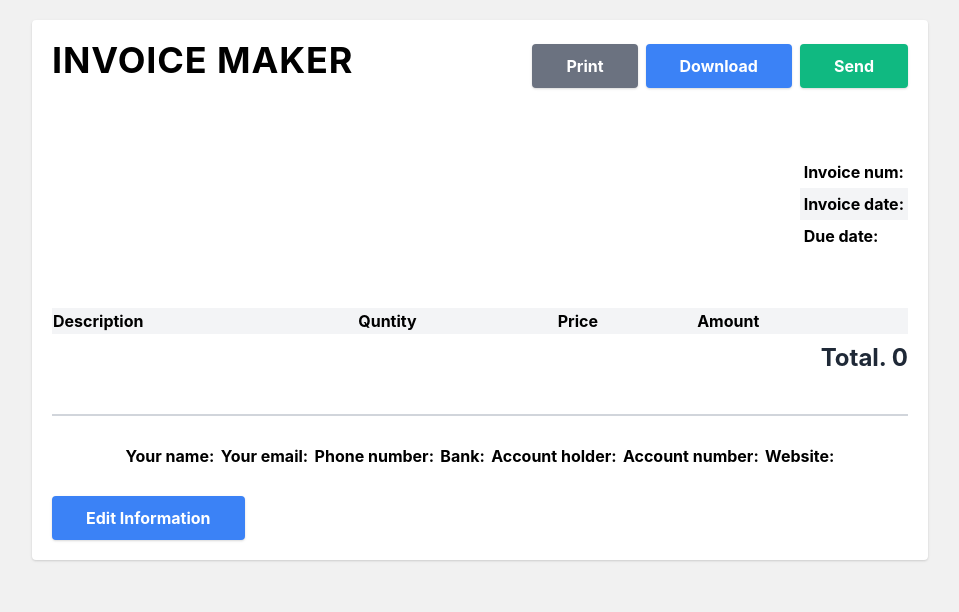
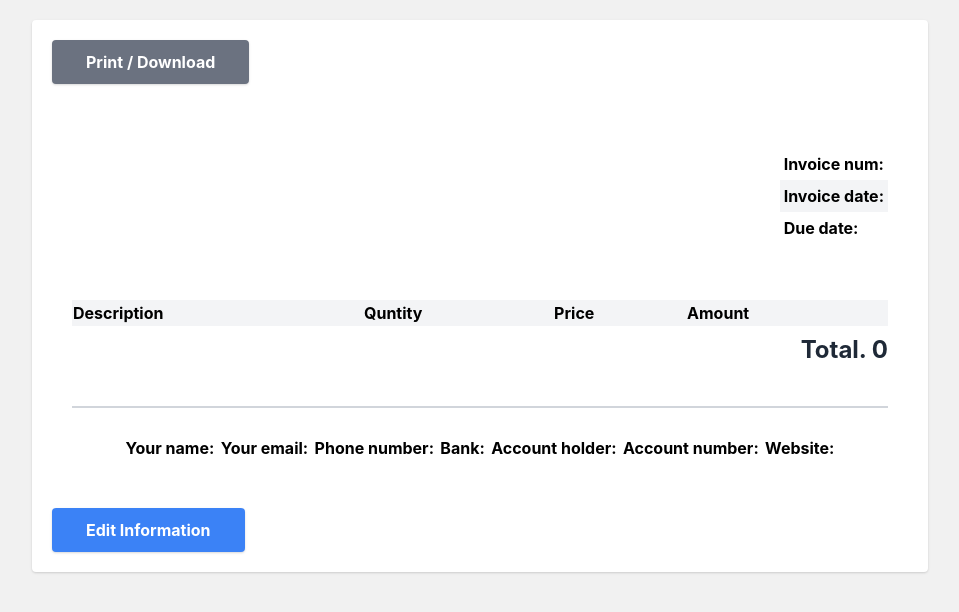
Before and after one commit to moeldeeb98/invoice-maker, a React (Create React App) app: page / in a window 1280 px wide. Both pictures are taken after a click on the button "Preview Invoice". Shown: the top 612 px of the page, without its empty margins (160-1119 px from the left). Built offline with nearby package versions, Linux system fonts and the light colour scheme.

Commit message:
print / downlaod the invoice

```diff
--- a/package.json
+++ b/package.json
@@ -10,6 +10,7 @@
     "react-dom": "^18.2.0",
     "react-icons": "^4.4.0",
     "react-scripts": "5.0.1",
+    "react-to-print": "^2.14.7",
     "uuid": "^8.3.2",
     "web-vitals": "^2.1.4"
   },
--- a/src/App.js
+++ b/src/App.js
@@ -1,4 +1,4 @@
-import React, { useState } from "react";
+import React, { useState, useRef } from "react";
 import Header from "./components/Header";
 import MainDetails from "./components/MainDetails";
 import ClientDetails from "./components/ClientDetails";
@@ -7,6 +7,7 @@ import Table from "./components/Table";
 import Notes from "./components/Notes";
 import Footer from "./components/Footer";
 import TableForm from "./components/TableForm";
+import ReactToPrint from "react-to-print";
 
 function App() {
   const [showInvoice, setShowInvoice] = useState(false);
@@ -30,13 +31,23 @@ function App() {
   const [list, setList] = useState([]);
   const [total, setTotal] = useState(0);
 
+  const invoiceRef = useRef();
+
   return (
     <>
       <main className="m-5 p-5 md:max-w-xl md:mx-auto lg:max-w-2xl xl:max-w-4xl bg-white rounded shadow">
         {showInvoice ? (
           <div>
-            <Header />
-            <div id="the-invoice">
+            {/* <Header /> */}
+            <ReactToPrint
+              trigger={() => (
+                <button className="bg-gray-500 text-white font-bold py-2 px-8 rounded shadow border-2 border-gray-500 hover:bg-transparent hover:text-gray-500 transition-all duration-300">
+                  Print / Download
+                </button>
+              )}
+              content={() => invoiceRef.current}
+            />
+            <div ref={invoiceRef} className="p-5">
               <MainDetails name={name} address={address} />
               <ClientDetails
                 clientName={clientName}
--- a/src/components/Header.jsx
+++ b/src/components/Header.jsx
@@ -1,13 +1,9 @@
 import React from "react";
 
 function Header() {
-  const handlePrint = () => {
-    window.print();
-  };
-
   return (
     <>
-      <header className="flex flex-col items-center justify-center mb-5 xl:flex-row xl:justify-between">
+      {/* <header className="flex flex-col items-center justify-center mb-5 xl:flex-row xl:justify-between">
         <div>
           <h1 className="font-bold uppercase tracking-wide text-4xl mb-3">
             Invoice maker
@@ -35,7 +31,7 @@ function Header() {
             </li>
           </ul>
         </div>
-      </header>
+      </header> */}
     </>
   );
 }
--- a/src/components/TableForm.jsx
+++ b/src/components/TableForm.jsx
@@ -23,6 +23,9 @@ function TableForm({
 
   const handleSubmit = (e) => {
     e.preventDefault();
+    if (!description || !price || !quntity) {
+      alert("Please fill in all inputs");
+    } else {
       const newItem = {
         id: uuid(),
         description,
@@ -39,6 +42,7 @@ function TableForm({
       setList([...list, newItem]);
       setTotal(total + amount);
       setIsEditing(false);
+    }
   };
 
   const deleteRow = (id) => {
```
Also changed, not shown: 1 other file (tests, documents, lock files or other folders). Lines whose indentation alone changed are shown as unchanged.
